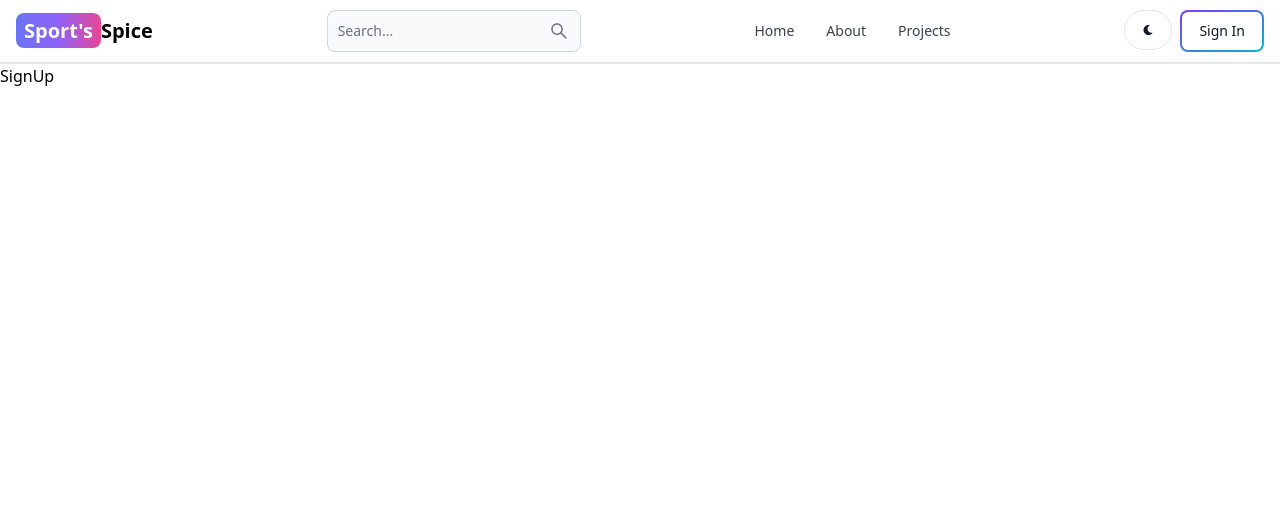
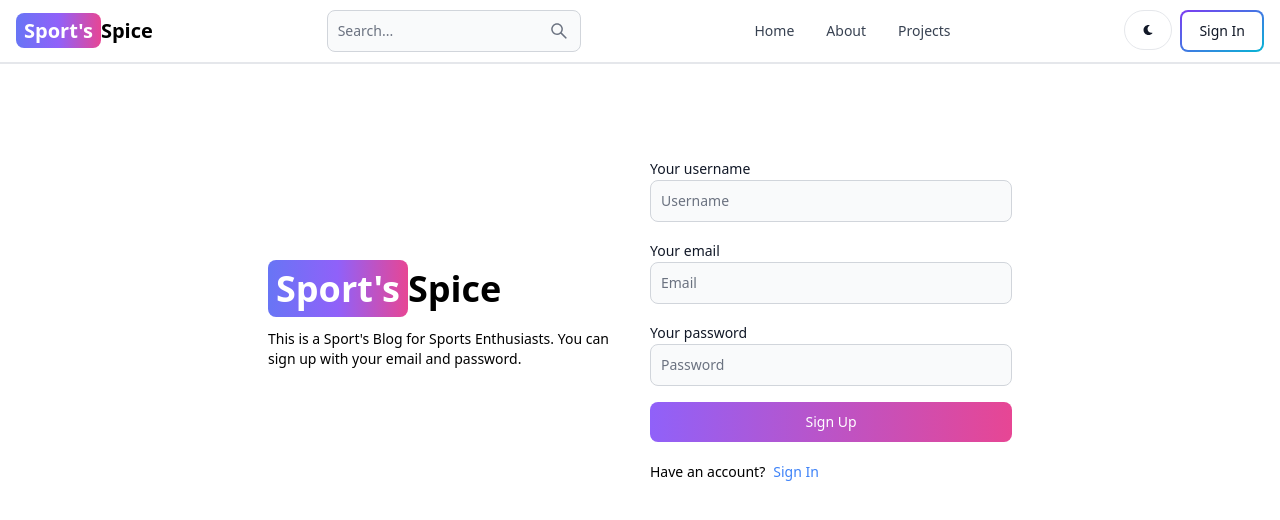
Before and after one commit to Raghav2709/Blogging, a React (Vite) app in the folder client/: page /sign-up in a window 1280 px wide. Shown: the top 520 px of the page. Built offline with nearby package versions, Linux system fonts and the light colour scheme.

Commit message:
sign up form created

```diff
--- a/client/src/pages/SignUp.jsx
+++ b/client/src/pages/SignUp.jsx
@@ -1,7 +1,47 @@
+import { Button, Label, TextInput } from 'flowbite-react'
 import React from 'react'
+import { Link } from 'react-router-dom'
 
 export default function SignUp() {
   return (
-    <div>SignUp</div>
+    <div className='min-h-screen mt-20'>
+      <div className='flex p-3 max-w-3xl mx-auto flex-col md:flex-row md:items-center gap-5'>
+        <div className='flex-1'>
+        <Link to="/" className=' font-bold dark:text-white text-4xl'>
+        <span className='px-2 py-1 bg-gradient-to-r from-indigo-500 via-purple-500 to-pink-500 rounded-lg text-white'>Sport's</span>
+        Spice
+     </Link>
+     <p className='text-sm mt-5'>
+      This is a Sport's Blog for Sports Enthusiasts. You can sign up with your email and password.
+     </p>
+        </div>
+
+        <div className='flex-1'>
+          <form className='flex flex-col gap-4'>
+            <div>
+              <Label value='Your username'/>
+              <TextInput type='text' placeholder='Username' id='username'/>
+            </div>
+            <div>
+              <Label value='Your email'/>
+              <TextInput type='text' placeholder='Email'  id='email'/>
+            </div>
+            <div>
+              <Label value='Your password'/>
+              <TextInput type='text' placeholder='Password' id='password'/>
+            </div>
+            <Button gradientDuoTone='purpleToPink' type='submit'>
+              Sign Up
+            </Button>
+          </form>
+          <div className='flex gap-2 text-sm mt-5'>
+            <span>Have an account?</span>
+            <Link to='sign-in' className='text-blue-500'>
+              Sign In
+            </Link>
+          </div>
+        </div>
+      </div>
+    </div>
   )
 }
```
